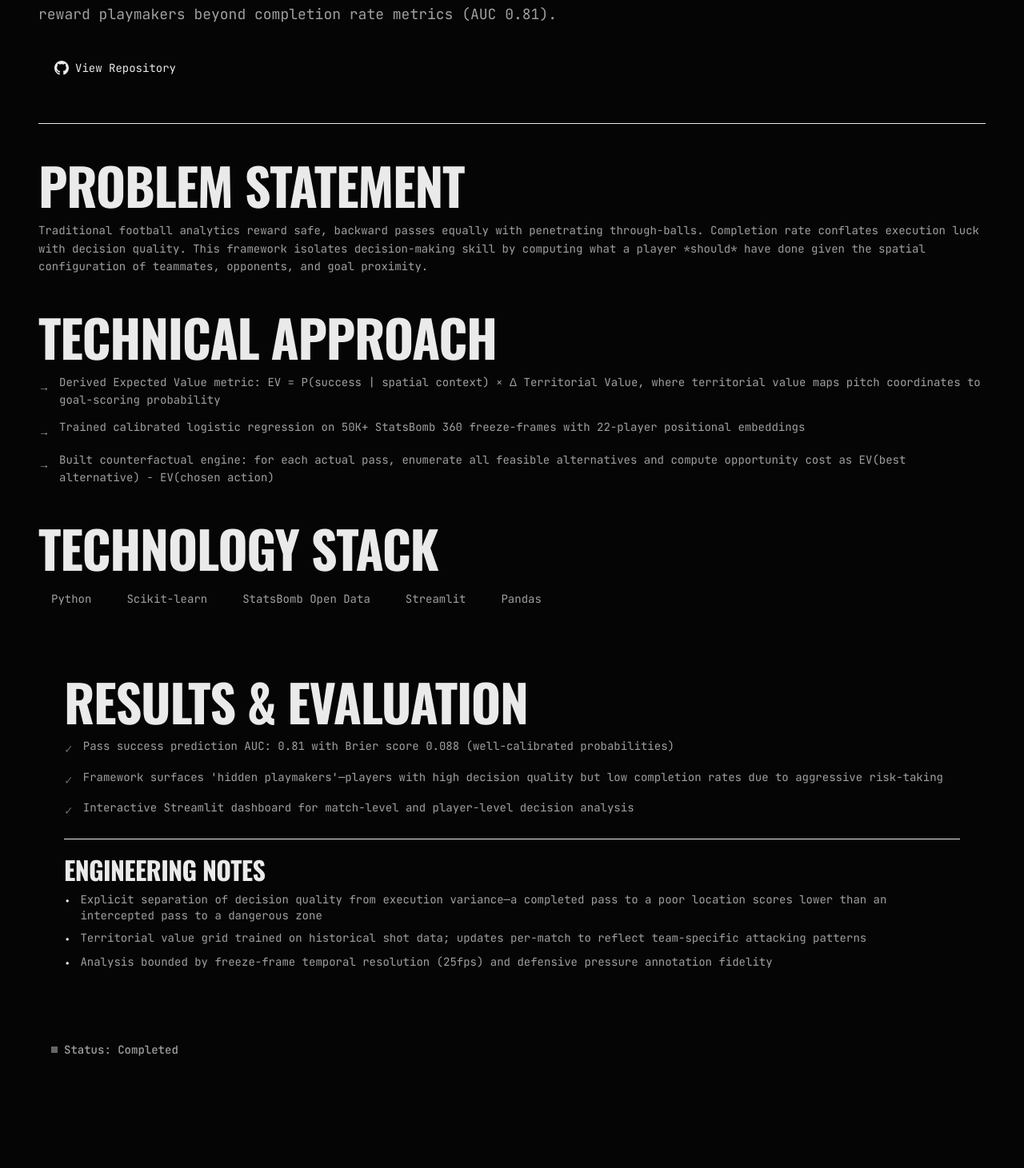
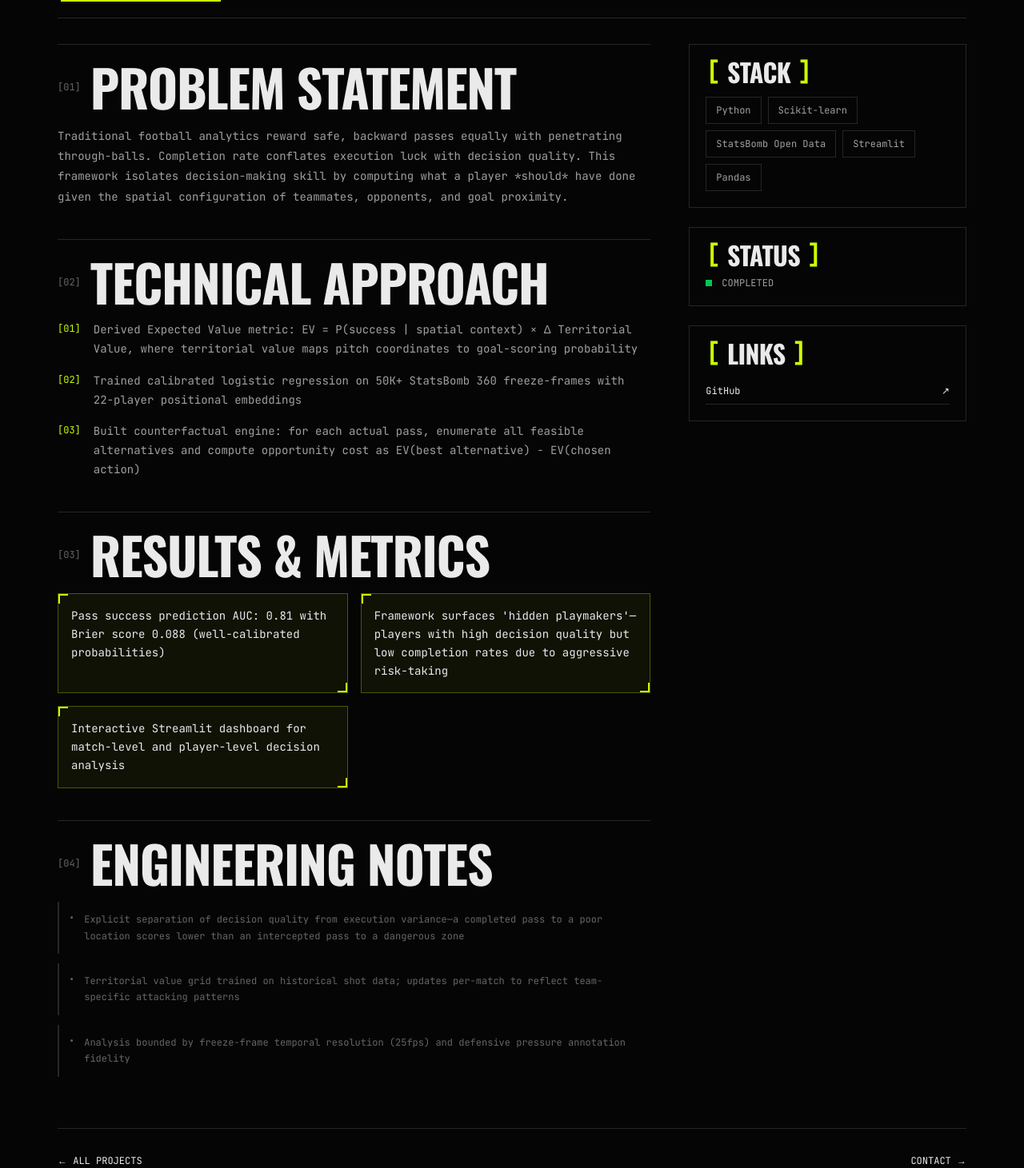
Before and after one commit to SubratDash67/portfolio, a Next.js app: page /projects/counterfactual-scout in a window 1280 px wide. Shown: the part 1309-2770 px from the top of the page at 80% size. Built offline with nearby package versions, Linux system fonts and the light colour scheme.

Commit message:
refactor: update content and styling across multiple components for clarity and consistency

```diff
--- a/src/components/brutalist/AboutBrutalist.tsx
+++ b/src/components/brutalist/AboutBrutalist.tsx
@@ -85,7 +85,7 @@ export function AboutBrutalist() {
                   {edu.field}
                 </p>
                 <p className="font-mono text-xs text-text-muted">
-                  {edu.institution} // {edu.start_year}–{edu.end_year}
+                  {edu.institution}  {edu.start_year}–{edu.end_year}
                 </p>
                 <p className="font-mono text-xs text-accent mt-2">
                   CGPA: {edu.cgpa}
--- a/src/components/brutalist/GridLayout.tsx
+++ b/src/components/brutalist/GridLayout.tsx
@@ -65,7 +65,7 @@ function SidebarNav() {
       {/* Decorative Elements */}
       <div className="absolute bottom-8 left-1/2 -translate-x-1/2 flex flex-col items-center gap-2">
         <div className="w-px h-16 bg-border" />
-        <span className="font-mono text-[10px] text-text-muted vertical-text">2025</span>
+        <span className="font-mono text-[10px] text-text-muted vertical-text">2026</span>
       </div>
     </nav>
   );
--- a/src/components/brutalist/HeroBrutalist.tsx
+++ b/src/components/brutalist/HeroBrutalist.tsx
@@ -27,7 +27,7 @@ export function HeroBrutalist() {
         >
           <div className="w-2 h-2 bg-accent animate-pulse" />
           <span className="font-mono text-xs text-accent uppercase tracking-[0.2em]">
-            SYSTEM ONLINE // AVAILABLE FOR WORK
+            PORTFOLIO V1.0 // SYSTEMS ACTIVE
           </span>
         </motion.div>
 
@@ -52,7 +52,7 @@ export function HeroBrutalist() {
         >
           <div className="h-px flex-1 max-w-[100px] bg-border" />
           <span className="font-mono text-sm text-text-secondary uppercase tracking-[0.1em]">
-            ML SYSTEMS ENGINEER
+            CS STUDENT // ML ENTHUSIAST
           </span>
         </motion.div>
 
@@ -64,9 +64,9 @@ export function HeroBrutalist() {
           className="mt-12 grid grid-cols-2 md:grid-cols-4 gap-4 max-w-2xl"
         >
           <MetaBlock label="LOC" value={`${identity.location.city}, ${identity.location.country}`} />
-          <MetaBlock label="STATUS" value="AVAILABLE" />
+          <MetaBlock label="STATUS" value="STUDENT" />
           <MetaBlock label="FOCUS" value="ML/BACKEND" />
-          <MetaBlock label="YEAR" value="2025" />
+          <MetaBlock label="YEAR" value="2026" />
         </motion.div>
 
         {/* CTA */}
@@ -106,7 +106,7 @@ function MetaBlock({ label, value }: { label: string; value: string }) {
 
 // Infinite Marquee
 export function MarqueeBanner() {
-  const text = "ML SYSTEMS ENGINEER // BACKEND ARCHITECTURE // DATA PIPELINES // PYTHON // PYTORCH // DEPLOYMENT // ";
+  const text = "PYTHON // PYTORCH // MACHINE LEARNING // BACKEND SYSTEMS // DATA ENGINEERING // FASTAPI // DOCKER // ";
 
   return (
     <div className="marquee-container py-4 bg-accent">
--- a/src/components/brutalist/TerminalSkills.tsx
+++ b/src/components/brutalist/TerminalSkills.tsx
@@ -65,7 +65,7 @@ export function TerminalSkills() {
         viewport={{ once: true }}
         className="mt-8 pt-4 border-t border-terminal-green/30 font-mono text-xs text-terminal-green/60"
       >
-        <p>// LAST UPDATED: 2025-01-01 // KERNEL: ML-SYSTEMS v3.0</p>
+        system status: all modules loaded
       </motion.div>
     </section>
   );
--- a/src/components/sections/Hero.tsx
+++ b/src/components/sections/Hero.tsx
@@ -22,7 +22,7 @@ export function Hero() {
               className="mb-8"
             >
               <span className="font-mono text-xs uppercase tracking-[0.2em] text-text-muted">
-                Portfolio / 2025
+                Portfolio / 2026
               </span>
             </motion.div>
 
--- a/src/components/sections/ProjectDetail.tsx
+++ b/src/components/sections/ProjectDetail.tsx
@@ -3,90 +3,66 @@
 import { motion } from "framer-motion";
 import Link from "next/link";
 import { Project } from "@/types";
-import { Container, Section } from "@/components/layout";
 
 interface ProjectDetailProps {
   project: Project;
 }
 
-const fadeInUpVariants = {
-  hidden: { opacity: 0, y: 30 },
-  visible: {
-    opacity: 1,
-    y: 0,
-    transition: {
-      duration: 0.6,
-      ease: [0.6, 0.05, 0.01, 0.9] as const,
-    },
-  },
-};
-
 export function ProjectDetail({ project }: ProjectDetailProps) {
   return (
-    <>
-      {/* Hero Section */}
-      <Section className="pt-8 md:pt-12">
-        <Container size="prose">
+    <div className="min-h-screen bg-bg">
+      {/* Noise Overlay */}
+      <div className="noise-overlay" aria-hidden="true" />
+
+      <div className="max-w-[1200px] mx-auto px-6 md:px-8 py-12">
+        {/* Back Link */}
         <motion.div
-            initial="hidden"
-            animate="visible"
-            variants={{
-              visible: {
-                transition: {
-                  staggerChildren: 0.1,
-                  delayChildren: 0.1,
-                },
-              },
-            }}
+          initial={{ opacity: 0, x: -20 }}
+          animate={{ opacity: 1, x: 0 }}
+          transition={{ duration: 0.3 }}
+          className="mb-12"
         >
-            {/* Back Link */}
-            <motion.div variants={fadeInUpVariants} className="mb-8">
           <Link
             href="/#projects"
-                className="inline-flex items-center gap-2 text-text-secondary hover:text-text-primary transition-colors"
+            className="inline-flex items-center gap-2 font-mono text-sm text-text-muted hover:text-accent transition-none group"
           >
-                <svg
-                  width="16"
-                  height="16"
-                  fill="none"
-                  stroke="currentColor"
-                  strokeWidth="2"
-                  strokeLinecap="round"
-                  strokeLinejoin="round"
-                  viewBox="0 0 24 24"
-                >
-                  <path d="M19 12H5M12 19l-7-7 7-7" />
-                </svg>
+            <span className="group-hover:-translate-x-1 transition-transform">←</span>
             Back to projects
           </Link>
         </motion.div>
 
         {/* Header */}
-            <motion.div variants={fadeInUpVariants} className="mb-8">
-              <p className="text-sm text-text-tertiary mb-4 uppercase tracking-wide">
+        <motion.header
+          initial={{ opacity: 0, y: 20 }}
+          animate={{ opacity: 1, y: 0 }}
+          transition={{ duration: 0.4, delay: 0.1 }}
+          className="mb-8 pb-6 border-b border-border"
+        >
+          {/* Meta Line */}
+          <p className="font-mono text-xs text-text-muted uppercase tracking-[0.15em] mb-3">
             {project.type} • {project.timeline}
           </p>
-              <h1 className="text-3xl md:text-4xl font-bold text-text-primary mb-6 tracking-tight">
+
+          {/* Title - Compact Size */}
+          <h1 className="font-display text-xl md:text-2xl lg:text-3xl text-text-primary uppercase leading-[1.1] tracking-[-0.01em] mb-4">
             {project.title}
           </h1>
-              <p className="text-lg text-text-secondary leading-relaxed">
+
+          {/* One Liner */}
+          <p className="font-mono text-xs text-text-secondary leading-relaxed max-w-3xl">
             {project.one_liner}
           </p>
-            </motion.div>
 
-            {/* External Links */}
-            <motion.div
-              variants={fadeInUpVariants}
-              className="flex flex-wrap gap-3 mb-12 pb-12 border-b border-border-subtle"
-            >
+          {/* Action Buttons */}
+          <div className="flex flex-wrap gap-3 mt-6">
             {project.links.repo && (
               <a
                 href={project.links.repo}
                 target="_blank"
                 rel="noopener noreferrer"
-                  className="px-5 py-2.5 bg-surface text-text-primary rounded-lg hover:bg-surface-elevated transition-all duration-200 flex items-center gap-2"
+                className="btn-brutal"
               >
-                  <svg width="18" height="18" fill="currentColor" viewBox="0 0 24 24">
+                <svg width="16" height="16" fill="currentColor" viewBox="0 0 24 24">
                   <path d="M12 0c-6.626 0-12 5.373-12 12 0 5.302 3.438 9.8 8.207 11.387.599.111.793-.261.793-.577v-2.234c-3.338.726-4.033-1.416-4.033-1.416-.546-1.387-1.333-1.756-1.333-1.756-1.089-.745.083-.729.083-.729 1.205.084 1.839 1.237 1.839 1.237 1.07 1.834 2.807 1.304 3.492.997.107-.775.418-1.305.762-1.604-2.665-.305-5.467-1.334-5.467-5.931 0-1.311.469-2.381 1.236-3.221-.124-.303-.535-1.524.117-3.176 0 0 1.008-.322 3.301 1.23.957-.266 1.983-.399 3.003-.404 1.02.005 2.047.138 3.006.404 2.291-1.552 3.297-1.23 3.297-1.23.653 1.653.242 2.874.118 3.176.77.84 1.235 1.911 1.235 3.221 0 4.609-2.807 5.624-5.479 5.921.43.372.823 1.102.823 2.222v3.293c0 .319.192.694.801.576 4.765-1.589 8.199-6.086 8.199-11.386 0-6.627-5.373-12-12-12z" />
                 </svg>
                 View Repository
@@ -97,144 +73,231 @@ export function ProjectDetail({ project }: ProjectDetailProps) {
                 href={project.links.demo}
                 target="_blank"
                 rel="noopener noreferrer"
-                  className="px-5 py-2.5 bg-accent rounded-lg hover:bg-accent-hover transition-all duration-200 flex items-center gap-2 font-medium"
-                  style={{ color: '#0A0A0B' }}
+                className="inline-flex items-center gap-2 px-5 py-3 font-mono text-xs uppercase tracking-[0.1em] bg-accent text-[#050505] border border-accent hover:bg-transparent hover:text-accent transition-none"
               >
-                  <svg
-                    width="18"
-                    height="18"
-                    fill="none"
-                    stroke="currentColor"
-                    strokeWidth="2"
-                    strokeLinecap="round"
-                    strokeLinejoin="round"
-                    viewBox="0 0 24 24"
-                  >
-                    <path d="M18 13v6a2 2 0 0 1-2 2H5a2 2 0 0 1-2-2V8a2 2 0 0 1 2-2h6" />
-                    <polyline points="15 3 21 3 21 9" />
-                    <line x1="10" y1="14" x2="21" y2="3" />
+                <svg width="16" height="16" fill="none" stroke="currentColor" strokeWidth="2" viewBox="0 0 24 24">
+                  <path d="M18 13v6a2 2 0 0 1-2 2H5a2 2 0 0 1-2-2V8a2 2 0 0 1 2-2h6M15 3h6v6M10 14L21 3" />
                 </svg>
                 Live Demo
               </a>
             )}
-            </motion.div>
+          </div>
+        </motion.header>
 
+        {/* Content Grid */}
+        <div className="grid grid-cols-1 lg:grid-cols-12 gap-12">
+          {/* Main Content */}
+          <div className="lg:col-span-8 space-y-10">
             {/* Problem Statement */}
-            <motion.section variants={fadeInUpVariants} className="mb-12">
-              <h2 className="text-xl font-semibold text-text-primary mb-4 tracking-tight">
-                Problem Statement
-              </h2>
-              <p className="text-text-secondary leading-relaxed">
+            <ContentSection title="PROBLEM STATEMENT" index="01" delay={0.2}>
+              <p className="font-mono text-sm text-text-secondary leading-[1.8]">
                 {project.problem_statement}
               </p>
-            </motion.section>
+            </ContentSection>
 
             {/* Technical Approach */}
-            <motion.section variants={fadeInUpVariants} className="mb-12">
-              <h2 className="text-xl font-semibold text-text-primary mb-4 tracking-tight">
-                Technical Approach
-              </h2>
-              <ul className="space-y-3">
+            <ContentSection title="TECHNICAL APPROACH" index="02" delay={0.3}>
+              <ul className="space-y-4">
                 {project.technical_approach.map((approach, index) => (
-                  <li key={index} className="flex items-start gap-3 text-text-secondary">
-                    <span className="text-text-tertiary mt-1.5 shrink-0">→</span>
-                    <span>{approach}</span>
+                  <li key={index} className="flex items-start gap-4">
+                    <span className="font-mono text-xs text-accent flex-shrink-0 mt-0.5">
+                      [{String(index + 1).padStart(2, "0")}]
+                    </span>
+                    <span className="font-mono text-sm text-text-secondary leading-[1.7]">
+                      {approach}
+                    </span>
                   </li>
                 ))}
               </ul>
-            </motion.section>
+            </ContentSection>
 
-            {/* Tech Stack */}
-            <motion.section variants={fadeInUpVariants} className="mb-12">
-              <h2 className="text-xl font-semibold text-text-primary mb-4 tracking-tight">
-                Technology Stack
-              </h2>
-              <div className="flex flex-wrap gap-3">
-                {project.tech_stack.map((tech) => (
-                  <span
+            {/* Results & Evaluation - Redesigned */}
+            <ContentSection title="RESULTS & METRICS" index="03" delay={0.4}>
+              <div className="grid grid-cols-1 md:grid-cols-2 gap-4">
+                {project.evaluation_and_results.map((result, index) => (
+                  <motion.div
+                    key={index}
+                    initial={{ opacity: 0, scale: 0.95 }}
+                    whileInView={{ opacity: 1, scale: 1 }}
+                    viewport={{ once: true }}
+                    transition={{ duration: 0.3, delay: index * 0.1 }}
+                    className="border border-accent/30 bg-accent/5 p-4 relative group hover:border-accent hover:bg-accent/10 transition-none"
+                  >
+                    {/* Corner Accent */}
+                    <div className="absolute top-0 left-0 w-3 h-3 border-t-2 border-l-2 border-accent" />
+                    <div className="absolute bottom-0 right-0 w-3 h-3 border-b-2 border-r-2 border-accent" />
+
+                    <span className="font-mono text-sm text-text-primary leading-relaxed">
+                      {result}
+                    </span>
+                  </motion.div>
+                ))}
+              </div>
+            </ContentSection>
+
+            {/* Engineering Notes */}
+            {project.engineering_depth.length > 0 && (
+              <ContentSection title="ENGINEERING NOTES" index="04" delay={0.5}>
+                <div className="space-y-3">
+                  {project.engineering_depth.map((note, index) => (
+                    <div key={index} className="flex items-start gap-3 p-3 border-l-2 border-border hover:border-accent transition-none">
+                      <span className="font-mono text-xs text-text-muted">•</span>
+                      <span className="font-mono text-xs text-text-muted leading-[1.7]">
+                        {note}
+                      </span>
+                    </div>
+                  ))}
+                </div>
+              </ContentSection>
+            )}
+          </div>
+
+          {/* Sidebar */}
+          <div className="lg:col-span-4 space-y-6">
+            {/* Tech Stack - With Effects */}
+            <motion.div
+              initial={{ opacity: 0, y: 20 }}
+              animate={{ opacity: 1, y: 0 }}
+              transition={{ duration: 0.4, delay: 0.3 }}
+              className="border border-border p-5"
+            >
+              <h3 className="font-display text-sm text-text-primary uppercase tracking-wider mb-4 flex items-center gap-2">
+                <span className="text-accent">[</span>
+                STACK
+                <span className="text-accent">]</span>
+              </h3>
+              <div className="flex flex-wrap gap-2">
+                {project.tech_stack.map((tech, index) => (
+                  <motion.span
                     key={tech}
-                    className="px-4 py-2 bg-surface text-text-secondary rounded-lg"
+                    initial={{ opacity: 0, y: 10 }}
+                    animate={{ opacity: 1, y: 0 }}
+                    transition={{ duration: 0.3, delay: 0.4 + index * 0.05 }}
+                    whileHover={{
+                      scale: 1.05,
+                      backgroundColor: "var(--accent)",
+                      color: "var(--bg)",
+                    }}
+                    className="font-mono text-xs px-3 py-2 border border-border text-text-secondary cursor-default transition-none hover:border-accent"
                   >
                     {tech}
-                  </span>
+                  </motion.span>
                 ))}
               </div>
-            </motion.section>
+            </motion.div>
 
-            {/* Results & Evaluation */}
-            <motion.section
-              variants={fadeInUpVariants}
-              className="mb-12 p-6 md:p-8 bg-surface rounded-lg"
+            {/* Status - Compact */}
+            <motion.div
+              initial={{ opacity: 0, y: 20 }}
+              animate={{ opacity: 1, y: 0 }}
+              transition={{ duration: 0.4, delay: 0.4 }}
+              className="border border-border p-5"
             >
-              <h2 className="text-xl font-semibold text-text-primary mb-4 tracking-tight">
-                Results & Evaluation
-              </h2>
-              <ul className="space-y-3 mb-6">
-                {project.evaluation_and_results.map((result, index) => (
-                  <li key={index} className="flex items-start gap-3">
-                    <span className="text-text-muted mt-1 shrink-0">✓</span>
-                    <span className="text-text-secondary">{result}</span>
-                  </li>
-                ))}
-              </ul>
-
-              {/* Engineering Depth */}
-              {project.engineering_depth.length > 0 && (
-                <div className="pt-6 border-t border-border-subtle">
-                  <h3 className="text-sm font-medium text-text-tertiary uppercase tracking-wide mb-3">
-                    Engineering Notes
+              <h3 className="font-display text-sm text-text-primary uppercase tracking-wider mb-3 flex items-center gap-2">
+                <span className="text-accent">[</span>
+                STATUS
+                <span className="text-accent">]</span>
               </h3>
-                  <ul className="space-y-2">
-                    {project.engineering_depth.map((note, index) => (
-                      <li key={index} className="flex items-start gap-3 text-sm">
-                        <span className="text-text-tertiary mt-0.5">•</span>
-                        <span className="text-text-secondary">{note}</span>
-                      </li>
-                    ))}
-                  </ul>
-                </div>
-              )}
-            </motion.section>
-
-            {/* Status */}
-            <motion.div variants={fadeInUpVariants} className="mb-12">
-              <div className="inline-flex items-center gap-2 px-4 py-2 bg-surface rounded-lg">
-                <div className="w-2 h-2 bg-text-muted rounded-full" />
-                <span className="text-sm text-text-secondary font-medium">
-                  Status: {project.status}
+              <div className="flex items-center gap-3">
+                <div className={`w-2 h-2 ${project.status === 'Completed' ? 'bg-green-500' : 'bg-yellow-500'}`} />
+                <span className="font-mono text-xs text-text-secondary uppercase">
+                  {project.status}
                 </span>
               </div>
             </motion.div>
+
+            {/* Quick Links */}
+            <motion.div
+              initial={{ opacity: 0, y: 20 }}
+              animate={{ opacity: 1, y: 0 }}
+              transition={{ duration: 0.4, delay: 0.5 }}
+              className="border border-border p-5"
+            >
+              <h3 className="font-display text-sm text-text-primary uppercase tracking-wider mb-4 flex items-center gap-2">
+                <span className="text-accent">[</span>
+                LINKS
+                <span className="text-accent">]</span>
+              </h3>
+              <div className="space-y-2">
+                {project.links.repo && (
+                  <a
+                    href={project.links.repo}
+                    target="_blank"
+                    rel="noopener noreferrer"
+                    className="flex items-center justify-between py-2 border-b border-border font-mono text-xs text-text-muted hover:text-accent transition-none group"
+                  >
+                    <span>GitHub</span>
+                    <span className="group-hover:translate-x-1 transition-transform">↗</span>
+                  </a>
+                )}
+                {project.links.demo && (
+                  <a
+                    href={project.links.demo}
+                    target="_blank"
+                    rel="noopener noreferrer"
+                    className="flex items-center justify-between py-2 border-b border-border font-mono text-xs text-text-muted hover:text-accent transition-none group"
+                  >
+                    <span>Live Demo</span>
+                    <span className="group-hover:translate-x-1 transition-transform">↗</span>
+                  </a>
+                )}
+              </div>
             </motion.div>
-        </Container>
-      </Section>
+          </div>
+        </div>
 
-      {/* Navigation to other projects */}
-      <Section className="pt-0">
-        <Container>
-          <motion.div
+        {/* Footer Navigation */}
+        <motion.footer
           initial={{ opacity: 0 }}
           animate={{ opacity: 1 }}
-            transition={{ delay: 0.8 }}
-            className="pt-12 border-t border-border-subtle"
+          transition={{ duration: 0.4, delay: 0.6 }}
+          className="mt-16 pt-8 border-t border-border"
         >
           <div className="flex justify-between items-center">
             <Link
               href="/#projects"
-                className="text-text-muted hover:text-text-primary transition-colors"
+              className="font-mono text-xs text-text-muted hover:text-accent transition-none"
             >
-                ← All Projects
+              ← ALL PROJECTS
             </Link>
             <Link
               href="/#contact"
-                className="text-text-muted hover:text-text-primary transition-colors"
+              className="font-mono text-xs text-text-muted hover:text-accent transition-none"
             >
-                Get in Touch →
+              CONTACT →
             </Link>
           </div>
-          </motion.div>
-        </Container>
-      </Section>
-    </>
+        </motion.footer>
+      </div>
+    </div>
   );
 }
+
+function ContentSection({
+  title,
+  index,
+  children,
+  delay = 0
+}: {
+  title: string;
+  index: string;
+  children: React.ReactNode;
+  delay?: number;
+}) {
+  return (
+    <motion.section
+      initial={{ opacity: 0, y: 20 }}
+      animate={{ opacity: 1, y: 0 }}
+      transition={{ duration: 0.4, delay }}
+      className="border-t border-border pt-6"
+    >
+      <div className="flex items-center gap-3 mb-5">
+        <span className="font-mono text-xs text-text-muted">[{index}]</span>
+        <h2 className="font-display text-lg text-text-primary uppercase tracking-wide">
+          {title}
+        </h2>
+      </div>
+      {children}
+    </motion.section>
+  );
+}
--- a/src/data/portfolio.ts
+++ b/src/data/portfolio.ts
@@ -10,8 +10,8 @@ export const portfolioData: PortfolioData = {
     full_name: "Subrat Dash",
     preferred_name: "Subrat",
     headline:
-      "Engineering student with interests in AI, ML and backend systems.",
-    roles: ["Software Engineer", "Data Science/ML Engineering"],
+      "CS student exploring machine learning, backend systems, and data engineering.",
+    roles: ["CS Student", "ML Enthusiast"],
     location: {
       city: "Bhubaneswar",
       country: "India",
@@ -28,7 +28,7 @@ export const portfolioData: PortfolioData = {
 
   summary: {
     short:
-      "I build data-driven software systems with a focus on machine learning pipelines, analytical backends, and end-to-end engineering rigor. My work emphasizes problem formulation, data quality, model evaluation, and deployment-aware design under real-world constraints such as limited compute and noisy data.",
+      "Building data-driven software systems with a focus on machine learning pipelines, analytical backends, and end-to-end engineering. My projects emphasize problem formulation, data quality, model evaluation, and deployment-aware design under real-world constraints.",
     focus_areas: [
       "Applied Machine Learning and Predictive Modeling (tabular, time-series, sports analytics)",
       "Backend Systems for ML (APIs, model serving, data pipelines, evaluation tooling)",
```
Also changed, not shown: src/components/brutalist/ContactBrutalist.tsx (+4 -7 lines), src/components/brutalist/ProjectsDatabase.tsx (+4 -6 lines). Lines whose indentation alone changed are shown as unchanged.
